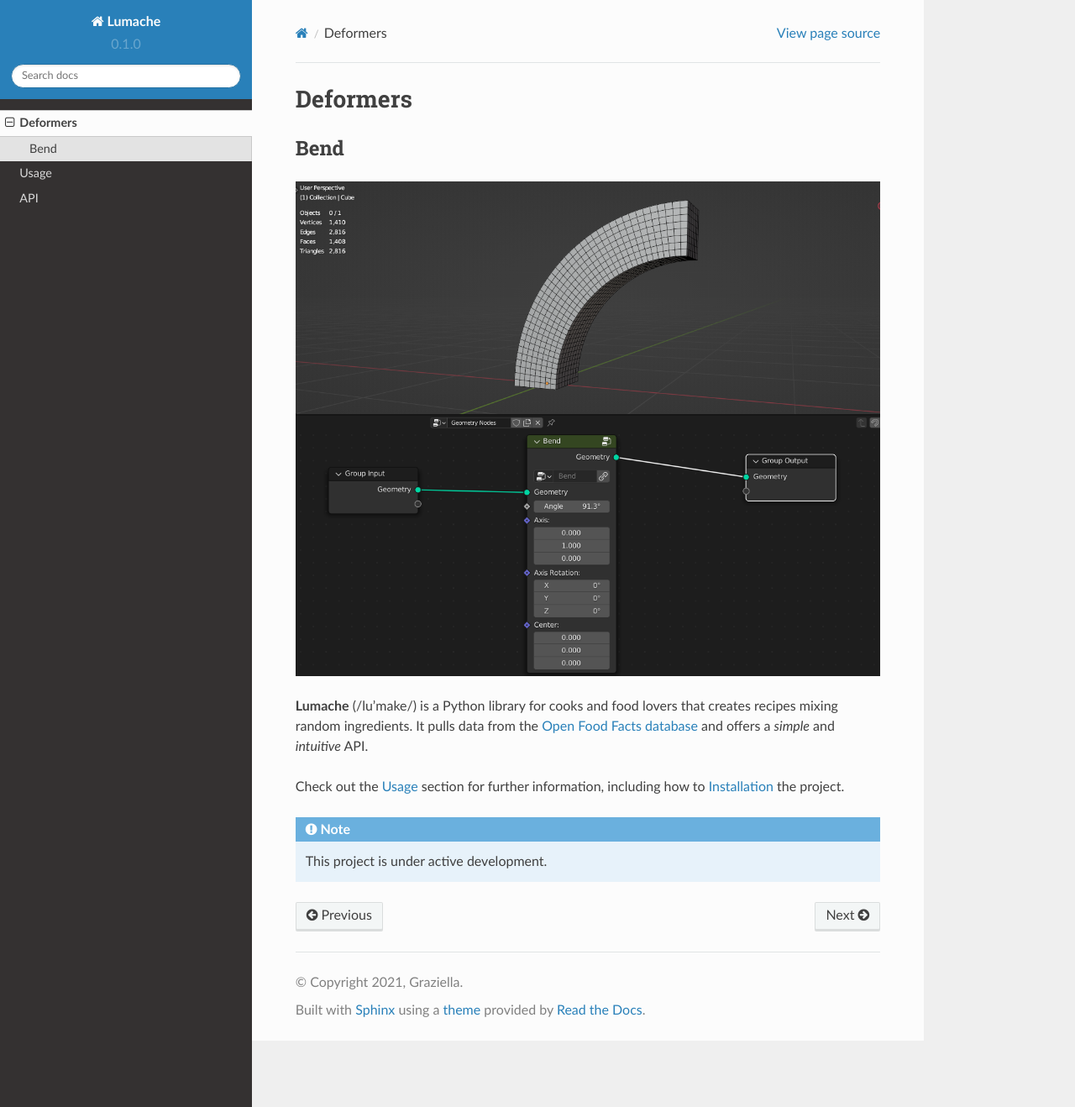
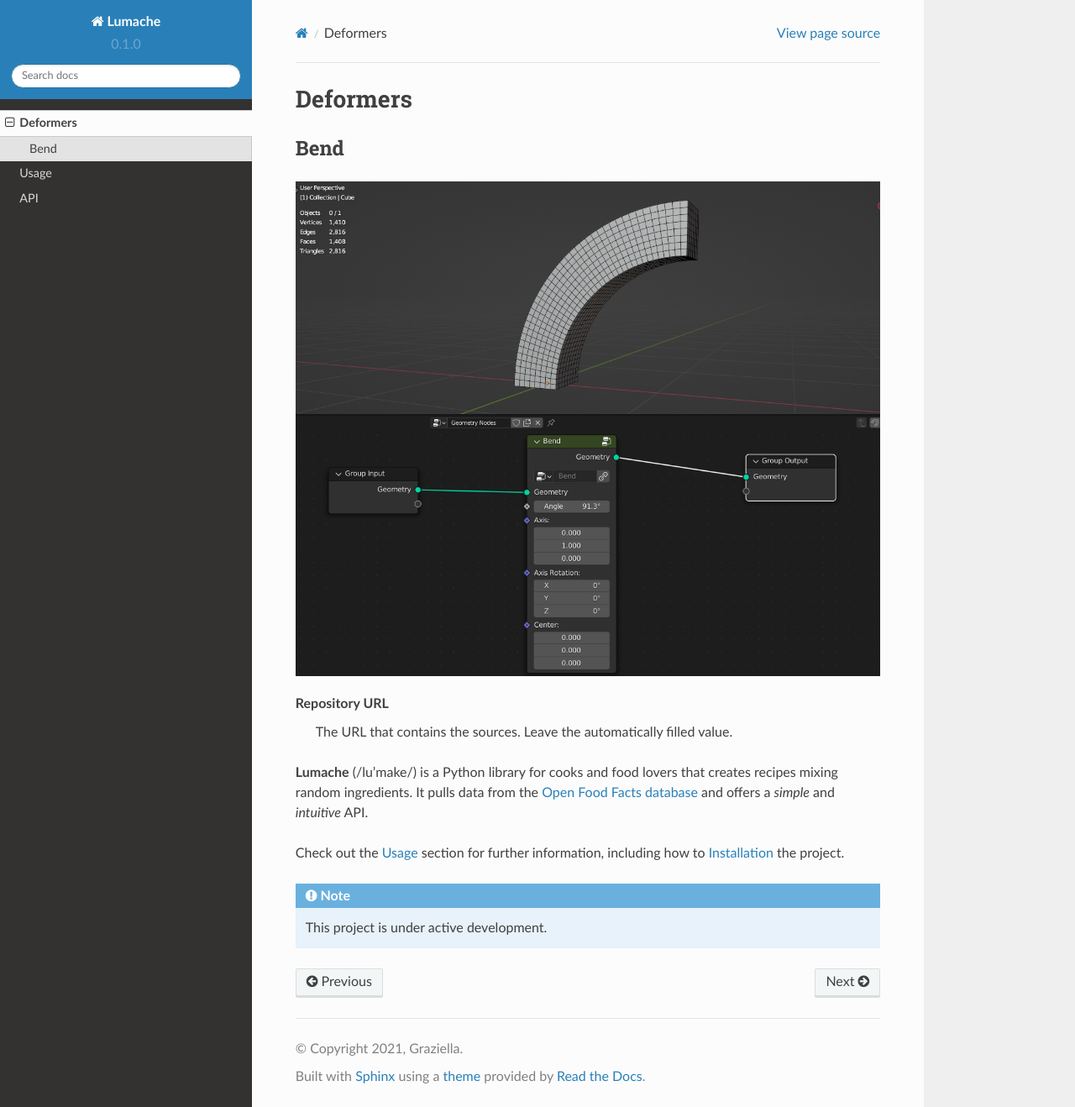
Before and after one commit to higgsas/higgsas_geo_nodes_manual, a Sphinx documentation site: the page built from docs/deformers.rst, in a window 1280 px wide and 1318 px high. Shown: the whole window at 84% size. Built offline with Sphinx 7.4.7 and the Read the Docs theme 2.0.0, drawn with Linux system fonts in a browser that asks for light colours.

Commit message:
Update deformers.rst

```diff
--- a/docs/deformers.rst
+++ b/docs/deformers.rst
@@ -5,6 +5,13 @@ Deformers
 Bend
 ************************************************************
 .. image:: images/bend.PNG
+
+Repository URL
+  The URL that contains the sources. Leave the automatically filled value.
+
+
+
+
 
 **Lumache** (/lu'make/) is a Python library for cooks and food lovers
 that creates recipes mixing random ingredients.
```
